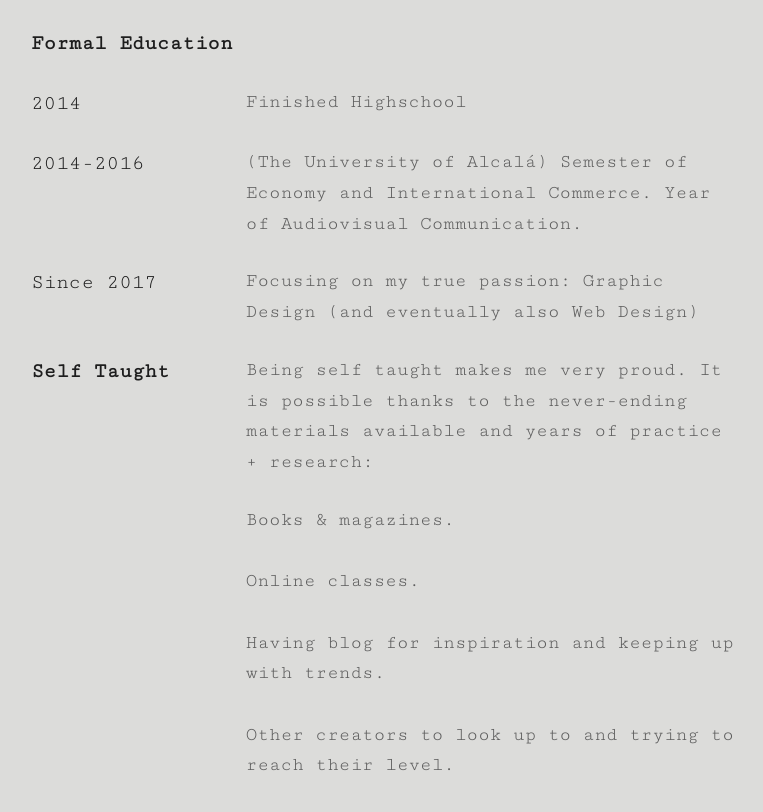
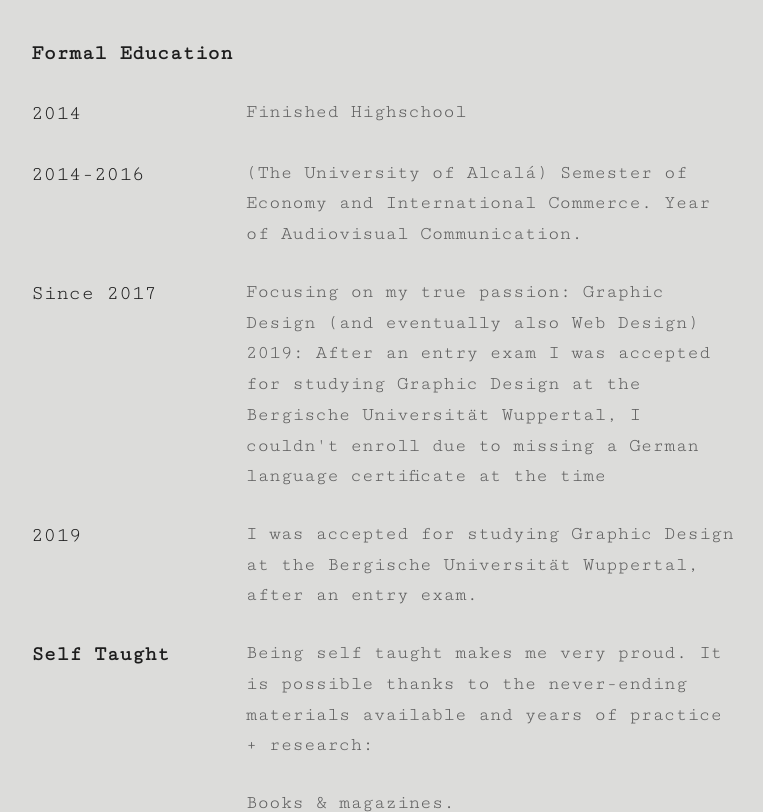
Before and after one commit to galagaliano/galagaliano.github.io, a website: page cv/cv.html in a window 1280 px wide. Shown: the part 636-1448 px from the top of the page, without its empty margins (298-1061 px from the left). Drawn offline with Linux system fonts and the light colour scheme.

Commit message:
cv data added

```diff
--- a/cv/cv.html
+++ b/cv/cv.html
@@ -157,7 +157,17 @@
               <td class="sub-header">Since 2017</td>
               <td>
                 Focusing on my true passion: Graphic Design (and eventually also
-                Web Design)
+                Web Design) 2019: After an entry exam I was accepted for
+                studying Graphic Design at the Bergische Universität Wuppertal,
+                I couldn't enroll due to missing a German language certificate
+                at the time
+              </td>
+            </tr>
+            <tr>
+              <td class="sub-header">2019</td>
+              <td>
+                I was accepted for studying Graphic Design at the Bergische
+                Universität Wuppertal, after an entry exam.
               </td>
             </tr>
             <tr>
```
